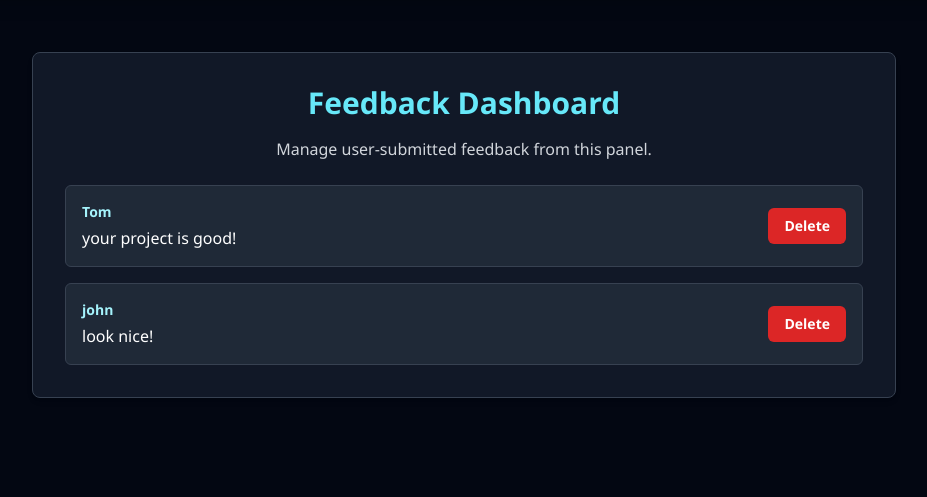
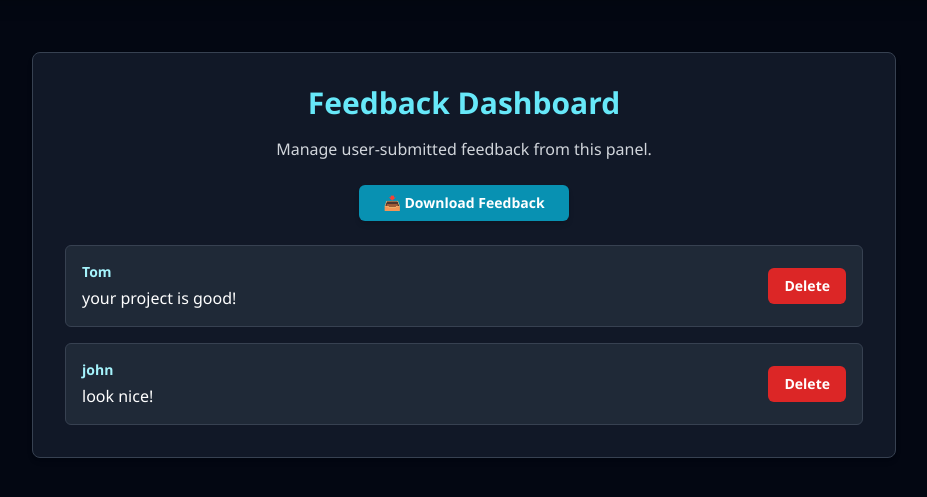
Before and after one commit to rakesh12io/Fake_news_detection, a Flask app: page /admin in a window 1280 px wide. Shown: the part 60-557 px from the top of the page, without its empty margins (176-1103 px from the left). Run offline with Flask 3, Linux system fonts and the light colour scheme; the visitor is signed in with stand-in values (Sample User, id 1); parts of the project's set-up code (start-up, migrations or seed data) failed here and were passed over; some libraries are stand-ins or nearby versions.

Commit message:
Update admin.html

```diff
--- a/templates/admin.html
+++ b/templates/admin.html
@@ -29,6 +29,15 @@
       <h2 class="text-3xl font-bold text-cyan-300 mb-4 text-center">Feedback Dashboard</h2>
       <p class="text-center mb-6 text-gray-300">Manage user-submitted feedback from this panel.</p>
 
+      <!-- Download Feedback Button (Centered) -->
+<div class="flex justify-center mb-6">
+  <form action="/download-feedback" method="get">
+    <button type="submit" class="bg-cyan-600 hover:bg-cyan-700 transition px-6 py-2 rounded-md text-sm font-semibold text-white shadow-md">
+      📥 Download Feedback
+    </button>
+  </form>
+</div>
+      <!-- Feedback List -->
       {% if feedbacks %}
         <ul class="space-y-4">
           {% for index, feedback in feedbacks %}
```
